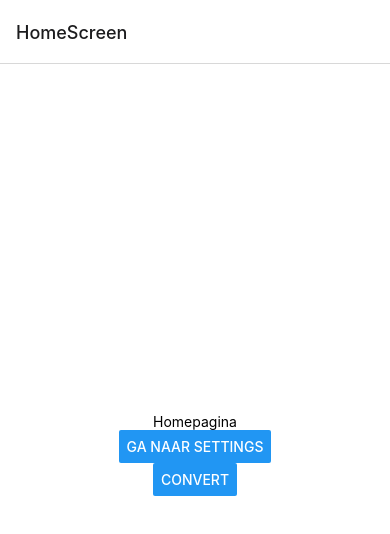
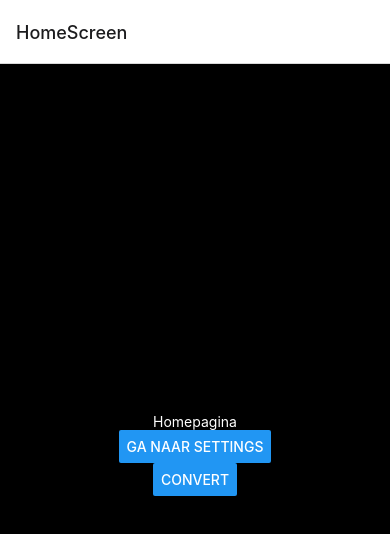
Before and after one commit to maikdejong/MADkd, a React Native app in the folder AppKeuzedeel/: screen / in a window 390 px wide. Shown: the top 534 px of the page. Built offline with nearby package versions, Linux system fonts and the light colour scheme.

Commit message:
Theme change voor HomeScreen (bij handmatige refresh)

```diff
--- a/AppKeuzedeel/App.js
+++ b/AppKeuzedeel/App.js
@@ -1,30 +1,20 @@
-import { useState } from 'react';
+import { useEffect, useState } from 'react';
 import { StatusBar } from "expo-status-bar";
-import { StyleSheet, Text, View, Switch, Button } from "react-native";
+import { StyleSheet, Text, View, Switch, Button, } from "react-native";
 import { NavigationContainer } from '@react-navigation/native';
 import { createNativeStackNavigator } from '@react-navigation/native-stack';
 import { ThemeContext } from "./src/context/ThemeContext";
 import { myColors } from "./src/styles/Colors";
 
-function HomeScreen({ navigation }) {
-  const [theme, setTheme] = useState('light');
-  return (
-    <View style={theme === 'light' ? styles.container : [styles.container, {backgroundColor: myColors.black}]}>
-      <Text>Homepagina</Text>
-      <Button
-        title="Ga naar settings"
-        onPress={() => navigation.navigate('Settings')}
-      />
-      <Button
-        title="Convert"
-        onPress={() => navigation.navigate('Convert')}
-      />
-    </View>
-  );
-}
 
 function Settings({ navigation }) {
-  const [theme, setTheme] = useState('light');
+  const storedTheme = localStorage.getItem("THEME");
+  const [theme, setTheme] = useState(storedTheme);
+  const toggleTheme = () => setTheme(theme === 'light' ? 'dark' : 'light');
+  useEffect(() => {
+    localStorage.setItem("THEME", theme);
+  }, [theme]);
+
   return (
     <ThemeContext.Provider value={theme}>
       <View style={theme === 'light' ? styles.container : [styles.container, {backgroundColor: myColors.black}]}>
@@ -32,7 +22,7 @@ function Settings({ navigation }) {
         <StatusBar style="auto" />
         <Switch
           value={theme === 'light'}
-          onValueChange={() => setTheme(theme === 'light' ? 'dark' : 'light')}
+          onValueChange={toggleTheme}
           />
         <Button
         title="Ga naar Home"
@@ -46,6 +36,27 @@ function Settings({ navigation }) {
     </ThemeContext.Provider>
   );
 }
+
+
+function HomeScreen({ navigation }) {
+  const storedTheme = localStorage.getItem("THEME");
+  const [theme, setTheme] = useState(storedTheme);
+  return (
+    <View style={theme === 'light' ? styles.container : [styles.container, {backgroundColor: myColors.black}]}>
+      <Text style={theme === 'light' ? styles.text : [styles.text, {color: 'white'}]}>Homepagina</Text>
+      <Button
+        title="Ga naar settings"
+        onPress={() => navigation.navigate('Settings')}
+      />
+      <Button
+        title="Convert"
+        onPress={() => navigation.navigate('Convert')}
+      />
+    </View>
+  );
+}
+
+
 
 function Convert ({ navigation }) {
   const [theme, setTheme] = useState('light');
@@ -64,13 +75,14 @@ function Convert ({ navigation }) {
   );
 }
 
+
+
 const Stack = createNativeStackNavigator();
 
 function App() {
   return (
     <NavigationContainer>
       <Stack.Navigator>
-
         <Stack.Screen
           name="HomeScreen"
           component={HomeScreen} />
```
